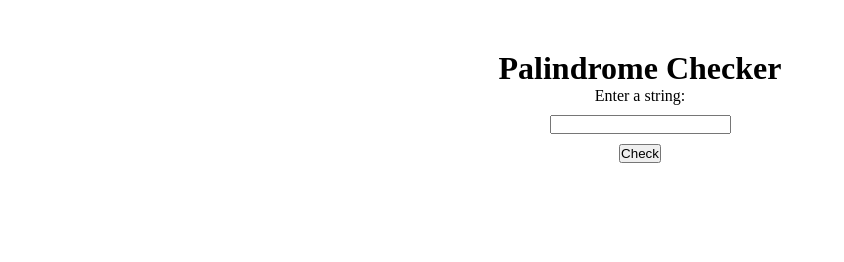
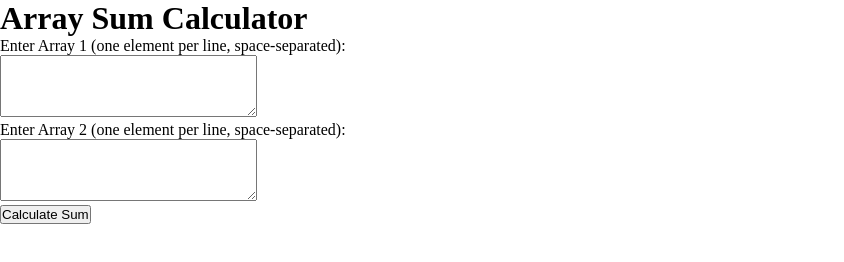
Before and after one commit to fuadofficial/text-work, a plain HTML site: page index.html in a window 1280 px wide. Shown: the whole page, without its empty margins (0-844 px from the left). Drawn offline with Linux system fonts and the light colour scheme.

Commit message:
created 14th task

```diff
--- a/index.html
+++ b/index.html
@@ -84,15 +84,26 @@
         <div id="sortedNumbers"></div>
     </div> -->
 
-        <!-- /* work 13  is palindrome*/ -->
-        <div class="container">
+    <!-- /* work 13  is palindrome*/ -->
+    <!-- <div class="container">
             <h1>Palindrome Checker</h1>
             <label for="inputString">Enter a string:</label><br>
             <input type="text" id="inputString" name="inputString"><br>
             <button onclick="checkPalindrome()">Check</button><br>
             <div id="result"></div>
         </div>
+     -->
 
+    <!-- /* work 14  is sum of two array*/ -->
+    <div class="container">
+        <h1>Array Sum Calculator</h1>
+        <label for="array1">Enter Array 1 (one element per line, space-separated):</label><br>
+        <textarea id="array1" name="array1" rows="4" cols="30"></textarea><br>
+        <label for="array2">Enter Array 2 (one element per line, space-separated):</label><br>
+        <textarea id="array2" name="array2" rows="4" cols="30"></textarea><br>
+        <button onclick="calculateSum()">Calculate Sum</button><br>
+        <div id="result"></div>
+    </div>
 
 
 
--- a/script.js
+++ b/script.js
@@ -180,14 +180,49 @@
 
 // <!-- /* work 13  is palindrome*/ -->
 
-function checkPalindrome() {
-    var inputString = document.getElementById('inputString').value;
-    var reversedString = inputString.split('').reverse().join('');
-    var resultDiv = document.getElementById('result');
+// function checkPalindrome() {
+//     var inputString = document.getElementById('inputString').value;
+//     var reversedString = inputString.split('').reverse().join('');
+//     var resultDiv = document.getElementById('result');
 
-    if (inputString === reversedString) {
-        resultDiv.innerHTML = '"' + inputString + '" is a palindrome.';
-    } else {
-        resultDiv.innerHTML = '"' + inputString + '" is not a palindrome.';
+//     if (inputString === reversedString) {
+//         resultDiv.innerHTML = '"' + inputString + '" is a palindrome.';
+//     } else {
+//         resultDiv.innerHTML = '"' + inputString + '" is not a palindrome.';
+//     }
+// }
+
+// <!-- /* work 14  is sum of two array*/ -->
+
+function calculateSum() {
+    var array1Input = document.getElementById('array1').value;
+    var array2Input = document.getElementById('array2').value;
+
+    var array1Lines = array1Input.split('\n');
+    var array2Lines = array2Input.split('\n');
+
+    var sumArray = [];
+
+    if (array1Lines.length !== array2Lines.length) {
+        document.getElementById('result').innerHTML = "Arrays must have the same number of elements.";
+        return;
     }
+
+    for (var i = 0; i < array1Lines.length; i++) {
+        var array1Elements = array1Lines[i].trim().split(' ').map(Number);
+        var array2Elements = array2Lines[i].trim().split(' ').map(Number);
+
+        if (array1Elements.length !== array2Elements.length) {
+            document.getElementById('result').innerHTML = "Each line must have the same number of elements.";
+            return;
+        }
+
+        var sumLine = [];
+        for (var j = 0; j < array1Elements.length; j++) {
+            sumLine.push(array1Elements[j] + array2Elements[j]);
+        }
+        sumArray.push(sumLine);
+    }
+
+    document.getElementById('result').innerHTML = "Sum: <br>" + sumArray.map(line => line.join(' ')).join('<br>');
 }
--- a/style.css
+++ b/style.css
@@ -245,7 +245,8 @@ button {
 } */
 
 /* <!-- /* work 13  is palindrome*/
-.container {
+
+/* .container {
     text-align: center;
     margin-top: 50px;
 }
@@ -257,4 +258,8 @@ button {
 
 #result {
     margin-top: 20px;
-}
+} */
+
+
+
+/* <!-- /* work 14  is sum of two array*/
```
